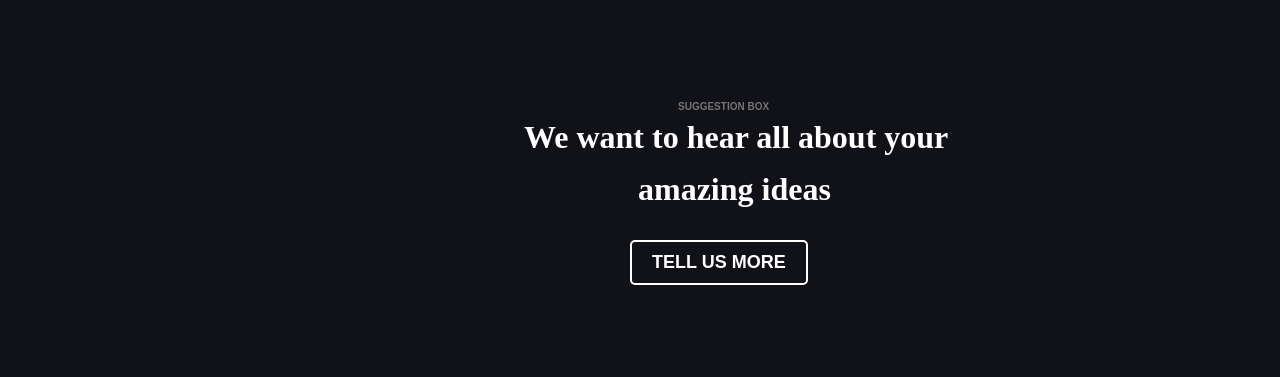
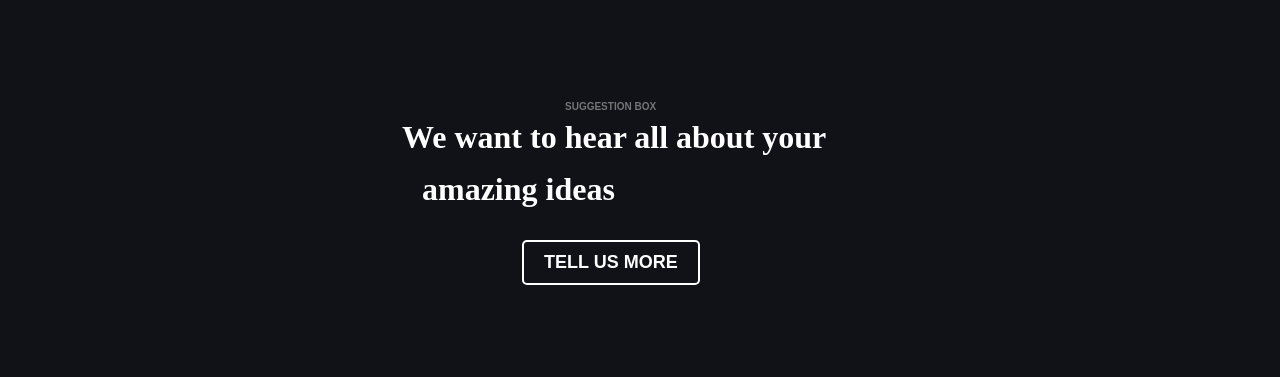
Before and after one commit to 09halx/Whiteboard-goal-1, a plain HTML site: page index.html in a window 1280 px wide. Shown: the part 1711-2088 px from the top of the page. Drawn offline with nearby package versions, Linux system fonts and the light colour scheme; a web font is replaced by a local one.

Commit message:
Update styles.css

```diff
--- a/resources/css/styles.css
+++ b/resources/css/styles.css
@@ -108,7 +108,7 @@ a.button {
     text-decoration: none;
     font-size: 18px;
     font-weight: 700;
-    margin-left: 502px;
+    margin-left: 394px;
     margin-top: 15px;
 
 }
@@ -119,15 +119,15 @@ section.hero p {
     max-width: 500px;
     margin: 0 auto 20px auto;
     line-height: 1;
-    margin-left: 396px;
+    margin-left: 274px;
 }
 #center{
         margin-top: 104px;
-        margin-left: 550px;
+        margin-left: 437px;
         color: #757575;
 }
 #center1{
-    margin-left: 510px
+    margin-left: 294px;
 }
 footer {
     display: flex;
```
